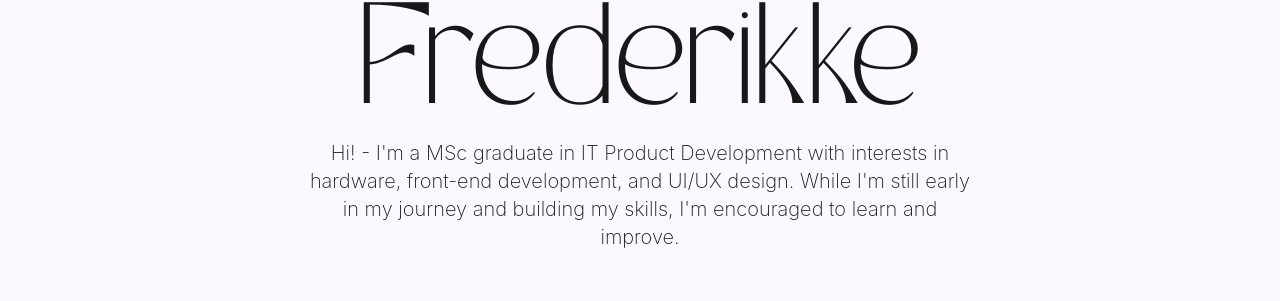
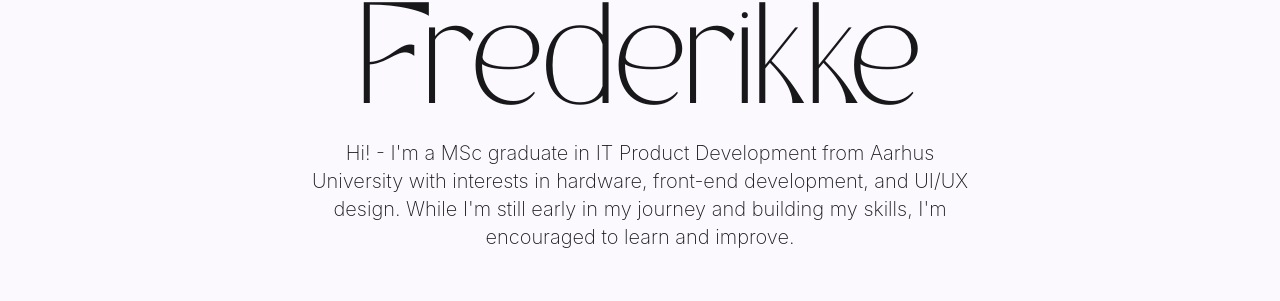
Before and after one commit to FrederikkeJohansen/portfolio, a React (Vite) app in the folder coolPortfolio/: page / in a window 1280 px wide. Shown: the part 165-466 px from the top of the page. Built offline with nearby package versions, Linux system fonts and the light colour scheme.

Commit message:
Update Hero component description and refine scroll behavior in NavBar

```diff
--- a/coolPortfolio/src/components/Hero.jsx
+++ b/coolPortfolio/src/components/Hero.jsx
@@ -12,8 +12,7 @@ function Hero() {
         Frederikke
       </h1>
       <p className="text-center font-extralight text-base sm:text-lg md:text-xl lg:text-xl max-w-2xl mx-auto">
-        Hi! - I'm a MSc graduate in IT Product Development with interests in
-        hardware, front-end development, and UI/UX design. While I'm still early
+        Hi! - I'm a MSc graduate in IT Product Development from Aarhus University with interests in <span className="brush-highlight"> hardware, front-end development, and UI/UX design. </span> While I'm still early
         in my journey and building my skills, I'm encouraged to learn and
         improve.
       </p>
--- a/coolPortfolio/src/components/NavBar.jsx
+++ b/coolPortfolio/src/components/NavBar.jsx
@@ -6,11 +6,10 @@ import resume from "../assets/resume/genericResume.pdf";
 function scrollToProjects() {
   const projectsGrid = document.getElementById('selected-projects');
   const navbarHeight = 64; // h-16 = 64px
-  const elementPosition = projectsGrid.offsetTop;
-  const offsetPosition = elementPosition - navbarHeight - 20; // Extra 20px for breathing room
+  const projectPosition = projectsGrid.offsetTop - navbarHeight;
 
   window.scrollTo({
-    top: offsetPosition,
+    top: projectPosition,
     behavior: 'smooth'
   });
 }
--- a/coolPortfolio/src/components/ProjectsGrid.jsx
+++ b/coolPortfolio/src/components/ProjectsGrid.jsx
@@ -30,7 +30,7 @@ function ProjectsGrid() {
       id: 6,
       title: "UX Design Logbook",
       thumbnail: uxImage,
-      description: "Selected pages from my UX logbook, including comparisons of UX maps and mental models, exploring newcomers' experiences at the Burning Man festival through benchmarking and digital ethnography, and the creation of a Burner Sphere.",
+      description: "Selected pages from my UX logbook, including comparisons of UX maps and mental models, exploring newcomers' experiences at the Burning Man festival through benchmarking and digital ethnography, and the creation of Burner Sphere.",
       link: "/projects/ux",
     },
     {
```
